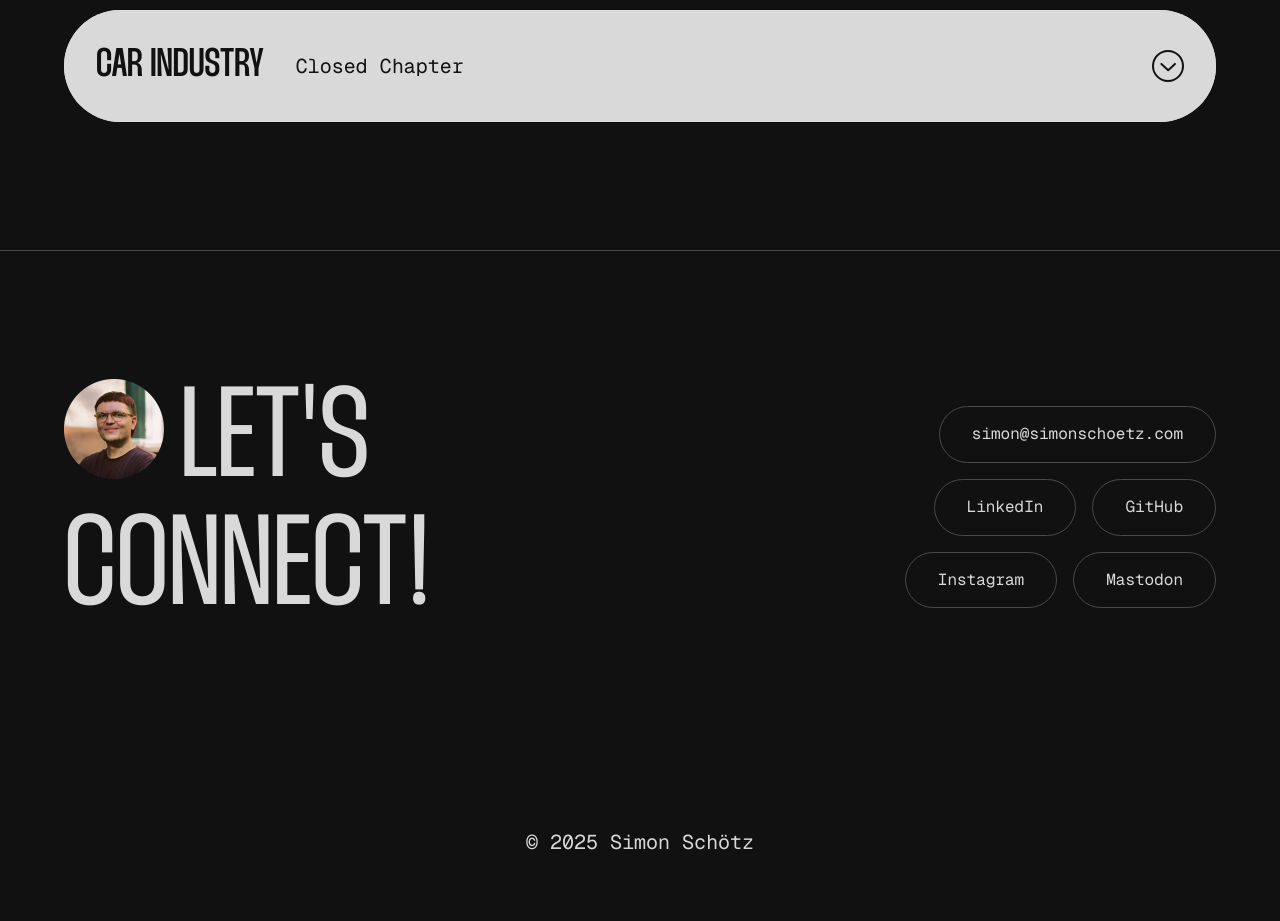
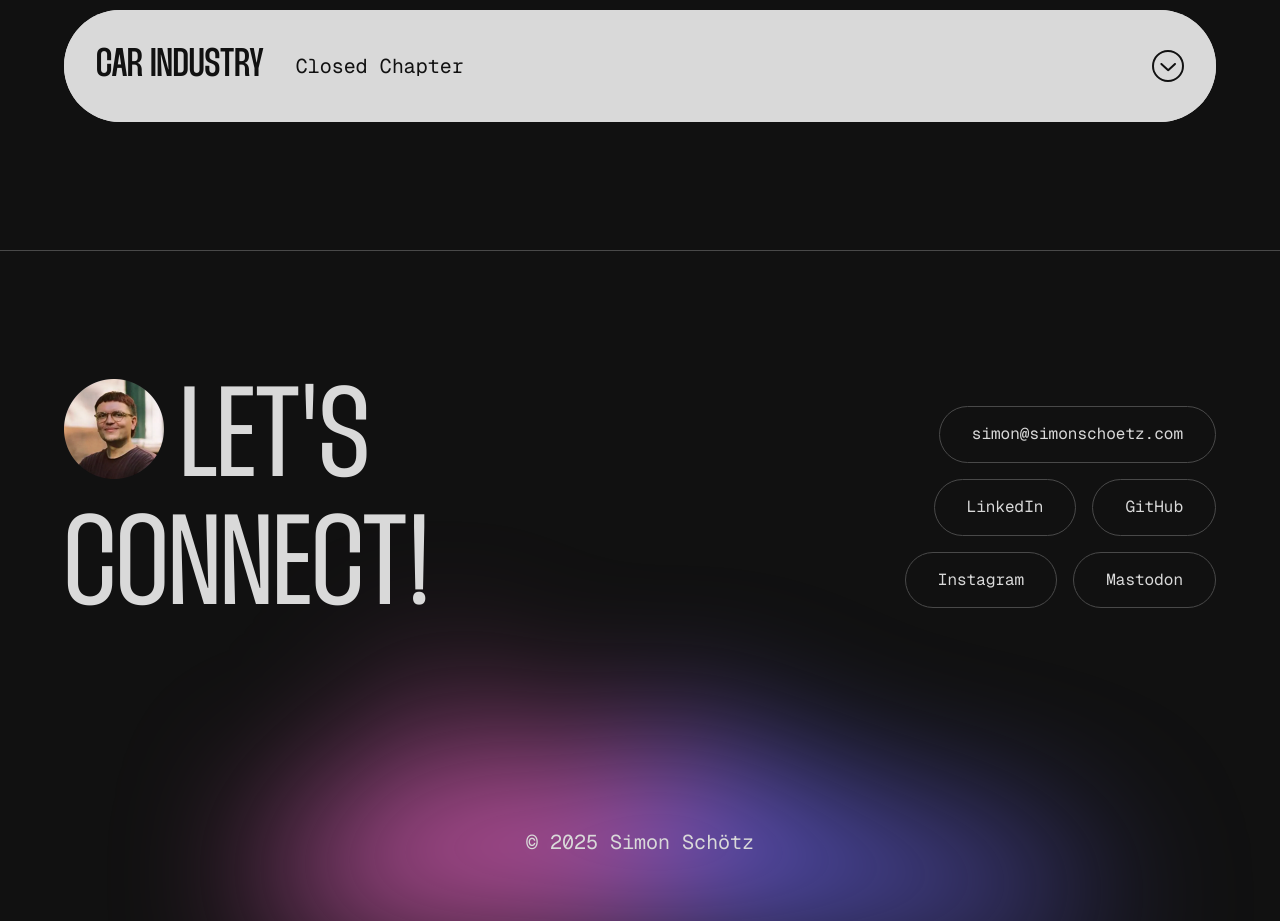
Before and after one commit to SimonSchoetz/simon-schoetz-website-2025, a Next.js app: page / in a window 1280 px wide. Shown: the part 2880-3801 px from the top of the page. Built offline with nearby package versions, Linux system fonts and the light colour scheme.

Commit message:
set up Footer Candy

```diff
--- a/app/_sections/Footer.tsx
+++ b/app/_sections/Footer.tsx
@@ -1,7 +1,11 @@
+import { FooterCandy } from '@/components';
+
 export const Footer = () => {
   return (
-    <footer className='flex justify-center w-full p-16 max-sm:p-2'>
+    <footer className='flex justify-center w-full p-16 max-sm:p-2 relative'>
       <p>© 2025 Simon Schötz</p>
+
+      <FooterCandy />
     </footer>
   );
 };
--- a/app/page.tsx
+++ b/app/page.tsx
@@ -10,7 +10,7 @@ import { HeroCandy } from '@/components';
 
 const MainPage: NextPage = () => {
   return (
-    <main className='flex flex-col gap-20 lg:gap-32'>
+    <main className='flex flex-col gap-20 lg:gap-32 relative'>
       <HeroCandy />
 
       <HeroSection />
--- /dev/null
+++ b/components/footer-candy/FooterCandy.tsx
@@ -0,0 +1,15 @@
+import { FCProps, HtmlProps } from '@/types';
+import { VectorPink, VectorPurple } from './vectors';
+
+export const FooterCandy: FCProps<HtmlProps<'div'>> = ({ ...props }) => {
+  return (
+    <div
+      aria-hidden
+      className='absolute -z-10 h-dvh w-dvw content-width bottom-0 blur-[5rem] overflow-hidden'
+      {...props}
+    >
+      <VectorPink className='absolute bottom-0 left-0' />
+      <VectorPurple className='absolute bottom-0 right-0' />
+    </div>
+  );
+};
--- /dev/null
+++ b/components/footer-candy/vectors/VectorPink.tsx
@@ -0,0 +1,14 @@
+import { FCProps, HtmlProps } from '@/types';
+
+export const VectorPink: FCProps<HtmlProps<'svg'>> = ({ ...props }) => {
+  return (
+    <svg width='980' height='422' viewBox='0 0 980 422' fill='none' {...props}>
+      <path
+        fillRule='evenodd'
+        clipRule='evenodd'
+        d='M283.034 368.413C290.119 344.414 306.526 318.67 330.761 310.447C359.67 300.639 401.236 344.219 421.11 321.565C451.322 287.127 392.066 193.611 438.239 187.934C486.194 182.038 464.819 287.112 506.407 311.077C531.054 325.281 552.656 277.123 580.294 269.795C619.449 259.414 661.723 248.12 700.552 259.602C738.455 270.81 798.369 294.318 791.659 332.296C782.453 384.396 709.452 399.433 669.512 435.278C652.371 450.662 622.717 461.825 622.063 484.503C620.826 527.432 684.513 567.022 664.609 605.354C648.988 635.437 596.272 602.283 561.656 600.837C537.494 599.827 513.943 598.997 489.778 598.049C466.633 597.141 444.034 593.609 420.938 595.314C384.991 597.967 350.779 614.575 314.921 610.956C270.52 606.473 194.249 614.883 188.378 571.836C180.912 517.104 268.486 492.407 291.891 442.11C302.465 419.385 275.956 392.388 283.034 368.413Z'
+        fill='#E963C4'
+      />
+    </svg>
+  );
+};
--- /dev/null
+++ b/components/footer-candy/vectors/VectorPurple.tsx
@@ -0,0 +1,20 @@
+import { FCProps, HtmlProps } from '@/types';
+
+export const VectorPurple: FCProps<HtmlProps<'svg'>> = ({ ...props }) => {
+  return (
+    <svg
+      width='1003'
+      height='369'
+      viewBox='0 0 1003 369'
+      fill='none'
+      {...props}
+    >
+      <path
+        fillRule='evenodd'
+        clipRule='evenodd'
+        d='M667.274 524.337C653.669 544.148 631.031 562.782 606.453 563.087C577.135 563.451 552.129 511.292 527.243 526.073C489.413 548.543 515.729 651.567 471.871 643.024C426.322 634.152 477.081 544.544 446.225 510.293C427.937 489.993 393.891 527.553 366.471 526.029C327.625 523.869 285.659 521.616 253.61 499.585C222.327 478.081 174.596 438.799 192.016 406.109C215.912 361.264 287.053 369.234 334.187 348.371C354.415 339.417 384.817 338.037 392.156 317.52C406.049 278.682 359.654 223.591 389.228 194.5C412.439 171.669 450.727 217.621 481.911 229.233C503.678 237.339 524.94 245.098 546.728 253.149C567.595 260.859 587.185 270.803 608.786 276.112C642.404 284.376 678.587 279.379 710.26 293.346C749.478 310.64 821.635 325.634 814.2 366.694C804.746 418.899 717.424 415.419 681.095 454.397C664.682 472.008 680.866 504.545 667.274 524.337Z'
+        fill='#6A63EA'
+      />
+    </svg>
+  );
+};
--- /dev/null
+++ b/components/footer-candy/vectors/index.ts
@@ -0,0 +1,2 @@
+export * from './VectorPink';
+export * from './VectorPurple';
--- a/components/hero-candy/HeroCandy.tsx
+++ b/components/hero-candy/HeroCandy.tsx
@@ -13,6 +13,7 @@ type Props = object;
 export const HeroCandy: FCProps<Props> = ({ ...props }) => {
   return (
     <div
+      aria-hidden
       className='absolute h-dvh w-dvw content-width top-0 blur-[5rem] overflow-hidden'
       {...props}
     >
--- a/components/index.ts
+++ b/components/index.ts
@@ -6,6 +6,7 @@ export * from './ExpandableCard';
 export * from './ExpandableCardItem';
 export * from './ExpandableChip';
 export * from './FlipCard';
+export * from './footer-candy/FooterCandy';
 export * from './Headings';
 export * from './hero-candy/HeroCandy';
 export * from './Icon';
```
